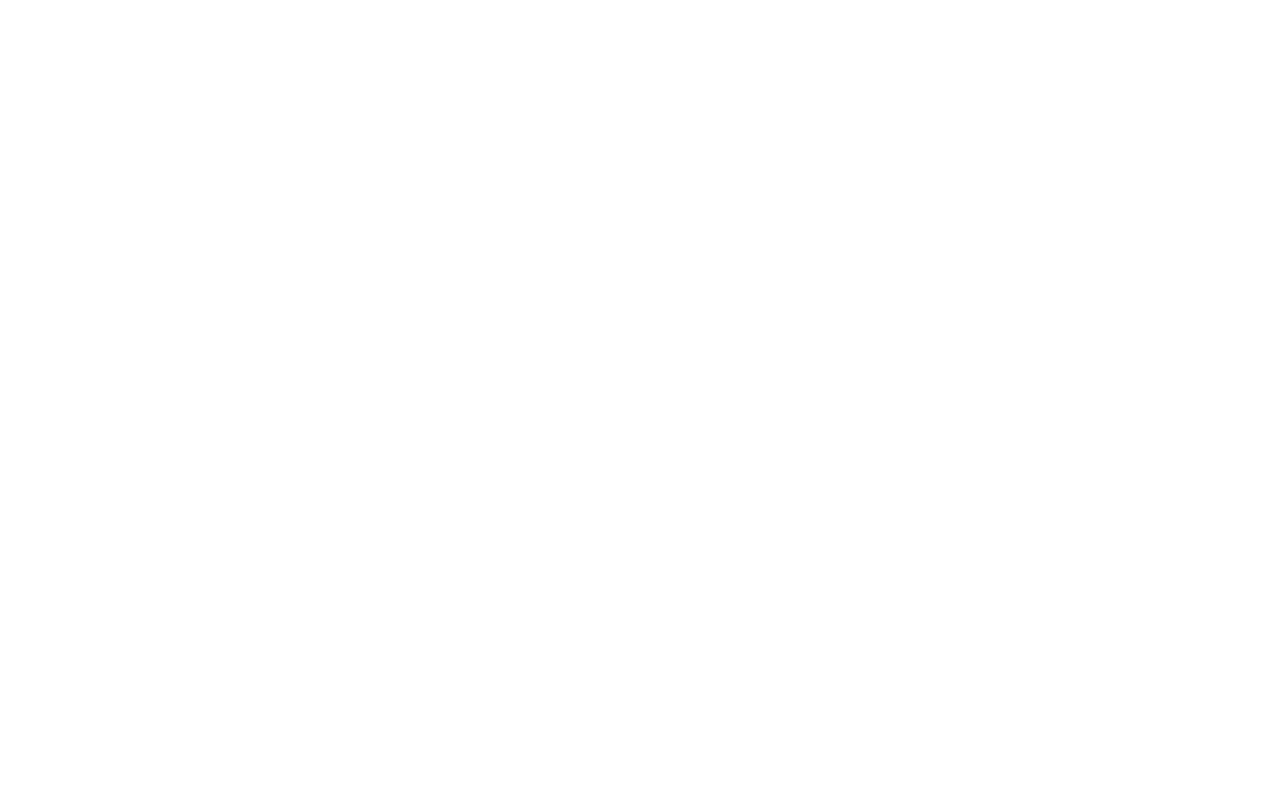
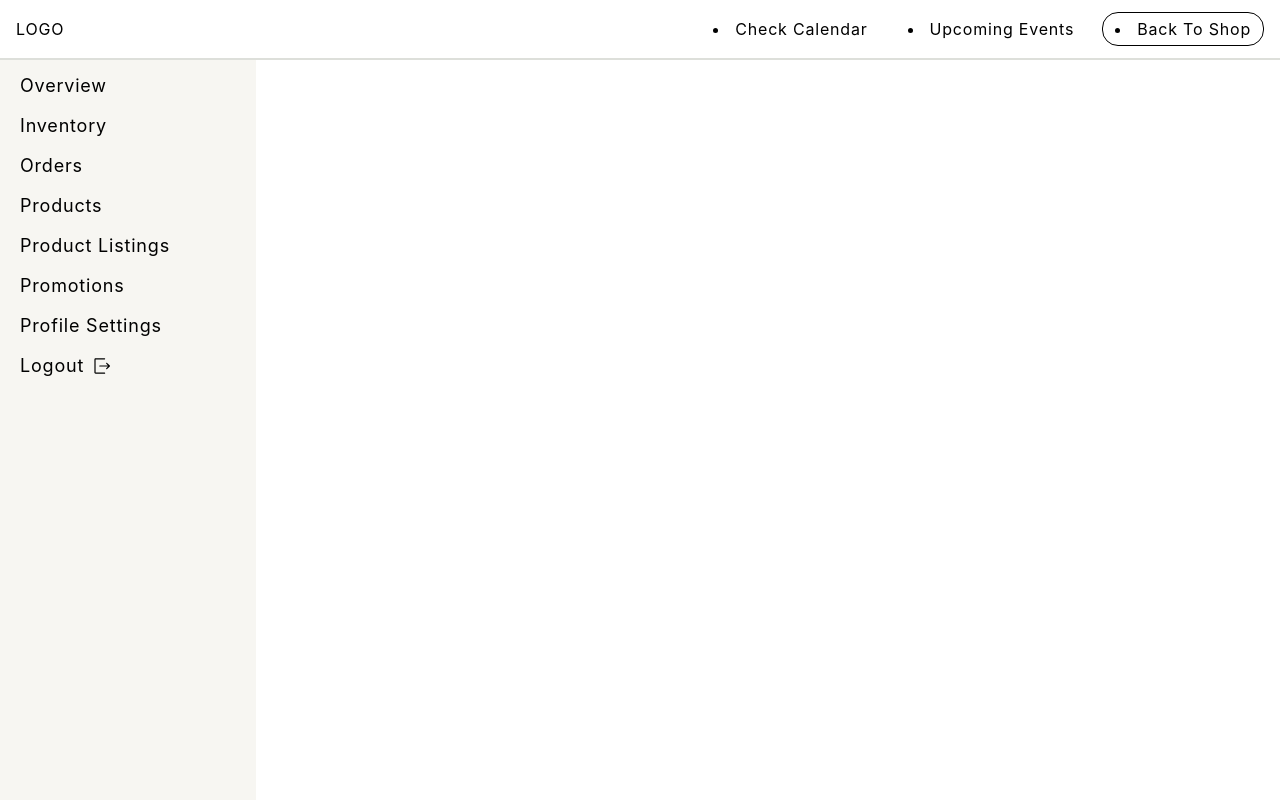
Before and after one commit to devMasrafi/MiniShop, a React (Vite) app in the folder client/: page /dashboard in a window 1280 px wide. Before the commit this address had no page. Built offline with nearby package versions, Linux system fonts and the light colour scheme.

Commit message:
server; navigation and ui update

```diff
--- a/client/src/App.jsx
+++ b/client/src/App.jsx
@@ -25,14 +25,14 @@
             <Route path="/products/:id" element={<ProductDetails />} />
           </Route>
 
-          <Route element={<DashboardLayout />}>
-            <Route path="/overview" element={<OverView />} />
-            <Route path="/dashproducts" element={<DashProduct />} />
-            <Route path="/productlistings" element={<ProductListings />} />
-            <Route path="/orders" element={<Orders />} />
-            <Route path="/inventory" element={<Inventory />} />
-            <Route path="/promotions" element={<Promotions />} />
-            <Route path="/profilesettings" element={<ProfileSettings />} />
+          <Route path="/dashboard" element={<DashboardLayout />}>
+            <Route path="overview" element={<OverView />} />
+            <Route path="products" element={<DashProduct />} />
+            <Route path="product-listings" element={<ProductListings />} />
+            <Route path="orders" element={<Orders />} />
+            <Route path="inventory" element={<Inventory />} />
+            <Route path="promotions" element={<Promotions />} />
+            <Route path="profile-settings" element={<ProfileSettings />} />
           </Route>
 
           <Route path="/auth" element={<AuthPage />} />
--- a/client/src/component/LayoutComponents/Dashboard/DashboardLayout.jsx
+++ b/client/src/component/LayoutComponents/Dashboard/DashboardLayout.jsx
@@ -14,9 +14,11 @@
 
         <nav>
           <ul className="flex list-inside list-disc items-center gap-x-4">
-            <li className="px-3 py-1">Notification</li>
+            <li className="px-3 py-1">Check Calendar</li>
             <li className="px-3 py-1">Upcoming Events</li>
-            <li className="rounded-2xl border px-3 py-1">Check Calendar</li>
+            <li className="rounded-2xl border px-3 py-1">
+              <Link to="/products">Back To Shop</Link>
+            </li>
           </ul>
         </nav>
       </header>
--- a/client/src/component/LayoutComponents/Dashboard/DashboardSidebar.jsx
+++ b/client/src/component/LayoutComponents/Dashboard/DashboardSidebar.jsx
@@ -1,36 +1,18 @@
 import { Link } from 'react-router'
-import DashProduct from '../../../pages/DashboardPages/DashProducts'
-import Inventory from '../../../pages/DashboardPages/Inventory'
-import OverView from '../../../pages/DashboardPages/OverView'
-import ProductListings from '../../../pages/DashboardPages/ProductListings'
-import ProfileSettings from '../../../pages/DashboardPages/ProfileSettings'
-import Promotions from '../../../pages/DashboardPages/Promotions'
+
 import Logout from '../../AuthComponents/Logout'
-import Orders from '../../../pages/DashboardPages/Orders'
 
 const DashboardSidebar = () => {
   return (
-    <main className="h-full w-64 px-5 bg-canvas py-3">
-      <div className="text-lg flex flex-col gap-y-3">
-        <Link to={'/overview'}>{<OverView />}</Link>
-        <Link to={'/dashproducts'}>
-          <DashProduct />
-        </Link>
-        <Link to={'/orders'}>
-          <Orders />
-        </Link>
-        <Link to={'/inventory'}>
-          <Inventory />
-        </Link>
-        <Link to={'/productlistings'}>
-          <ProductListings />
-        </Link>
-        <Link to={'/promotions'}>
-          <Promotions />
-        </Link>
-        <Link to={'/profilesettings'}>
-          <ProfileSettings />
-        </Link>
+    <main className="bg-canvas h-full w-64 px-5 py-3">
+      <div className="cap flex flex-col gap-y-3 text-lg capitalize">
+        <Link to="/dashboard/overview">overview</Link>
+        <Link to="/dashboard/inventory">Inventory</Link>
+        <Link to="/dashboard/orders">Orders</Link>
+        <Link to="/dashboard/products">Products</Link>
+        <Link to="/dashboard/product-listings">Product Listings</Link>
+        <Link to="/dashboard/promotions">Promotions</Link>
+        <Link to="/dashboard/profile-settings">Profile Settings</Link>
         <Logout />
       </div>
     </main>
--- a/client/src/component/LayoutComponents/Main/Nav.jsx
+++ b/client/src/component/LayoutComponents/Main/Nav.jsx
@@ -40,7 +40,10 @@
               {loginStatus ? (
                 // go to dashboard
 
-                <Link to={'/overview'} className="flex items-center gap-x-2">
+                <Link
+                  to={'/dashboard/overview'}
+                  className="flex items-center gap-x-2"
+                >
                   <FaRegUserCircle />{' '}
                   <span className="capitalize">{logedInUser.name}</span>
                 </Link>
```
